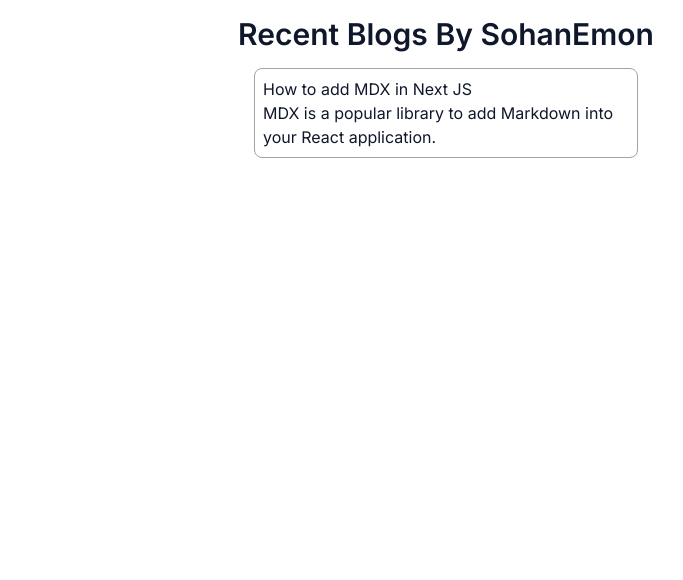
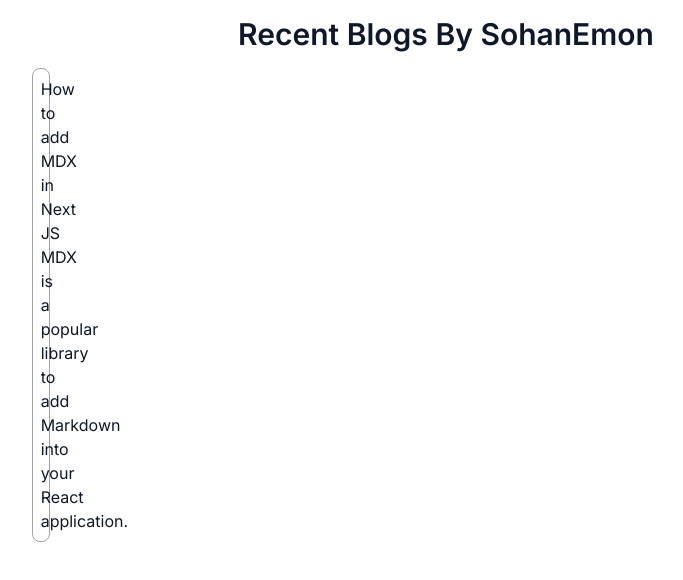
Before and after one commit to sohanemon/minimal-blogs, a Next.js app: page /blogs in a window 1280 px wide. Shown: the top 580 px of the page, without its empty margins (194-877 px from the left). Built offline with nearby package versions, Linux system fonts and the light colour scheme.

Commit message:
Jun 12, 2023, 10:54 PM

```diff
--- a/src/app/(doc)/blogs/page.tsx
+++ b/src/app/(doc)/blogs/page.tsx
@@ -6,7 +6,9 @@
       <h1 className='my-4 text-3xl font-semibold text-center capitalize'>
         Recent blogs by sohanEmon
       </h1>
-      <Card />
+      <div className='grid grid-cols-3'>
+        <Card />
+      </div>
     </main>
   );
 }
```
